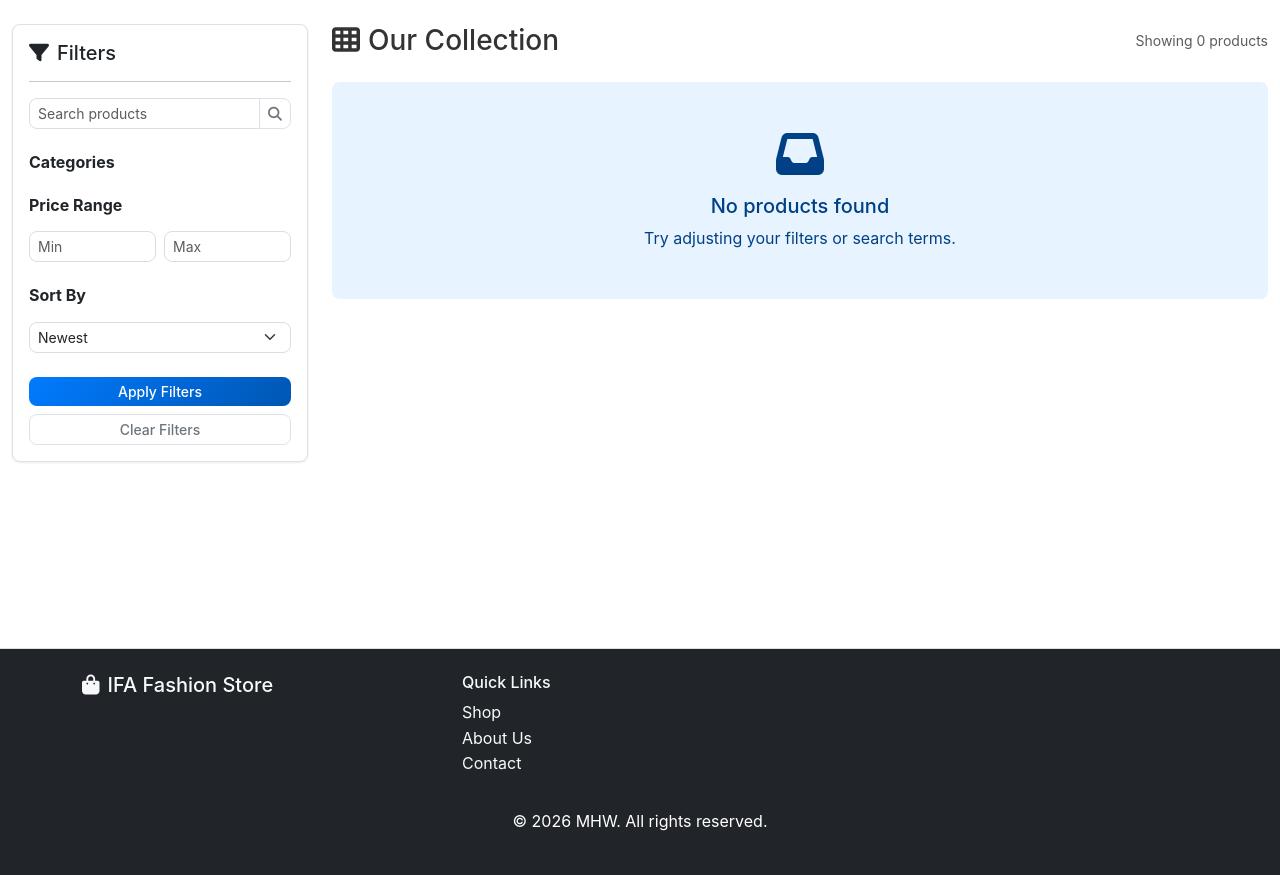
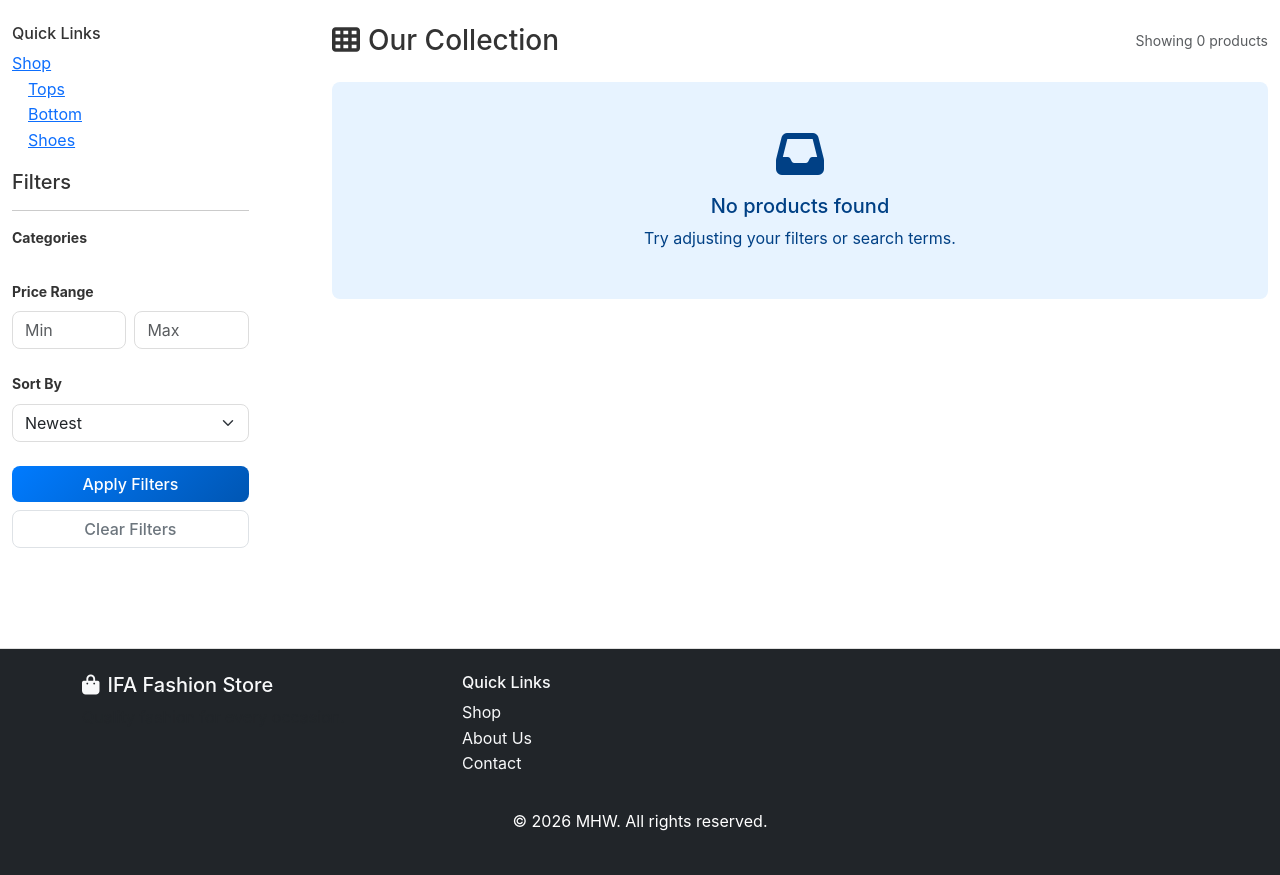
Before and after one commit to hicelery/commerce-all, a Django app: page / in a window 1280 px wide. Shown: the part 58-933 px from the top of the page. Run offline with Django 4.2, Linux system fonts and the light colour scheme; data that the repository does not hold is empty.

Commit message:
refactor product_list page for sidebar nav

```diff
--- a/products/templates/products/product_list.html
+++ b/products/templates/products/product_list.html
@@ -4,35 +4,44 @@
 
 {% block content %}
 <div class="row">
-    <!-- Sidebar Filters (Desktop) -->
-    <div class="col-lg-3 d-none d-lg-block">
-        <div class="card mb-4">
-            <div class="card-body">
-                <h5 class="card-title">
+
+<!--
+    =======================================================================================
+    Filters and Quick Links
+    - Show as offcanvas on mobile and sidebar on large screens
+    =======================================================================================
+-->
+    <!-- Filter Toggle -->
+    <div class="col-12 d-lg-none mb-3">
+        <button class="btn btn-outline-secondary w-100" data-bs-toggle="offcanvas" data-bs-target="#mobileFilters" aria-controls="mobileFilters">
             <i class="fas fa-filter me-2"></i>Filters
-                </h5>
-                <hr>
-
-                <!-- Search -->
-                <form method="get" action="{% url 'products:home' %}" class="mb-4">
-                    <div class="input-group">
-                        <input type="text" name="q" class="form-control form-control-sm" placeholder="Search products"
-                               value="{{ request.GET.q }}">
-                        <button class="btn btn-outline-secondary btn-sm" type="submit">
-                            <i class="fas fa-search"></i>
         </button>
     </div>
-                </form>
+
+    <!-- Filters Offcanvas-->
+    <div class="offcanvas offcanvas-start" tabindex="-1" id="mobileFilters" aria-labelledby="mobileFiltersLabel">
+        <div class="offcanvas-header">
+            <h5 class="offcanvas-title" id="mobileFiltersLabel">Filters</h5>
+            <button type="button" class="btn-close" data-bs-dismiss="offcanvas" aria-label="Close"></button>
+        </div>
+        <div class="offcanvas-body">
+            <form method="get" action="{% url 'products:home' %}">
+                <!-- Search -->
+                <div class="mb-4">
+                    <label class="form-label fw-bold">Search</label>
+                    <input type="text" name="q" class="form-control" placeholder="Search products"
+                        value="{{ request.GET.q }}">
+                </div>
 
                 <!-- Categories -->
                 <div class="mb-4">
-                    <h6 class="fw-bold mb-3">Categories</h6>
+                    <label class="form-label fw-bold">Categories</label>
                     {% for category in categories %}
                         <div class="form-check">
-                            <input class="form-check-input" type="checkbox" id="cat_{{ category.id }}"
+                            <input class="form-check-input" type="checkbox" id="mobile_cat_{{ category.id }}"
                                 name="category" value="{{ category.id }}"
                                 {% if category.id in selected_categories %}checked{% endif %}>
-                            <label class="form-check-label" for="cat_{{ category.id }}">
+                            <label class="form-check-label" for="mobile_cat_{{ category.id }}">
                                 {{ category.category_description }}
                             </label>
                         </div>
@@ -41,42 +50,97 @@
 
                 <!-- Price Range -->
                 <div class="mb-4">
-                    <h6 class="fw-bold mb-3">Price Range</h6>
-                    <div class="d-flex gap-2 mb-3">
-                        <input type="number" class="form-control form-control-sm" placeholder="Min" min="0"
+                    <label class="form-label fw-bold">Price Range</label>
+                    <div class="d-flex gap-2">
+                        <input type="number" class="form-control" placeholder="Min" min="0"
                             name="price_min" value="{{ request.GET.price_min }}">
-                        <input type="number" class="form-control form-control-sm" placeholder="Max" min="0"
+                        <input type="number" class="form-control" placeholder="Max" min="0"
                             name="price_max" value="{{ request.GET.price_max }}">
                     </div>
                 </div>
 
                 <!-- Sort -->
                 <div class="mb-4">
-                    <h6 class="fw-bold mb-3">Sort By</h6>
-                    <select class="form-select form-select-sm" name="sort">
+                    <label class="form-label fw-bold">Sort By</label>
+                    <select class="form-select" name="sort">
                         <option value="">Newest</option>
                         <option value="price_low" {% if request.GET.sort == 'price_low' %}selected{% endif %}>Price: Low to High</option>
                         <option value="price_high" {% if request.GET.sort == 'price_high' %}selected{% endif %}>Price: High to Low</option>
                         <option value="name" {% if request.GET.sort == 'name' %}selected{% endif %}>Name: A-Z</option>
-                        <option value="popular" {% if request.GET.sort == 'popular' %}selected{% endif %}>Most Popular</option>
                     </select>
                 </div>
 
-                <button type="submit" class="btn btn-primary w-100 btn-sm mb-2">Apply Filters</button>
-                <a href="{% url 'products:home' %}" class="btn btn-outline-secondary btn-sm w-100">Clear Filters</a>
-            </div>
+                <button type="submit" class="btn btn-primary w-100 mb-2">Apply Filters</button>
+                <a href="{% url 'products:home' %}" class="btn btn-outline-secondary w-100">Clear Filters</a>
+            </form>
         </div>
     </div>
 
-    <!-- Mobile Filter Toggle -->
-    <div class="col-12 d-lg-none mb-3">
-        <button class="btn btn-outline-secondary w-100" data-bs-toggle="offcanvas" data-bs-target="#mobileFilters" aria-controls="mobileFilters">
-            <i class="fas fa-filter me-2"></i>Filters
-        </button>
+    <!--Sidebar-->
+    <div class="col-12 col-lg-3 mb-4 d-none d-lg-block">
+        <!-- Show nav and filters as sidebar for large screens-->
+            <h6>Quick Links</h6>
+                <ul class="list-unstyled e">
+                    <li><a href="{% url 'products:home' %}">Shop</a></li>
+                    <ul class="list-unstyled mx-3 ">
+                        <li ><a href="{% url 'products:home' %}?category=1">Tops
+                            </a></li>
+                        <li><a href="{% url 'products:home' %}?category=2">Bottom
+                            </a></li>
+                        <li><a href="{% url 'products:home' %}?category=3">Shoes
+                            </a></li>
+                    </ul>
+                </ul>
+
+            <div class="small" style="width: 80%;">
+                <h5>Filters</h5>
+                <hr>
+                <form method="get" action="{% url 'products:home' %}">
+
+                    <!-- Categories -->
+                    <div class="mb-4">
+                        <label class="form-label fw-bold">Categories</label>
+                        {% for category in categories %}
+                            <div class="form-check">
+                                <input class="form-check-input" type="checkbox" id="mobile_cat_{{ category.id }}"
+                                    name="category" value="{{ category.id }}"
+                                    {% if category.id in selected_categories %}checked{% endif %}>
+                                <label class="form-check-label" for="mobile_cat_{{ category.id }}">
+                                    {{ category.category_description }}
+                                </label>
+                            </div>
+                        {% endfor %}
                     </div>
 
+                    <!-- Price Range -->
+                    <div class="mb-4">
+                        <label class="form-label fw-bold">Price Range</label>
+                        <div class="d-flex gap-2">
+                            <input type="number" class="form-control" placeholder="Min" min="0"
+                                name="price_min" value="{{ request.GET.price_min }}">
+                            <input type="number" class="form-control" placeholder="Max" min="0"
+                                name="price_max" value="{{ request.GET.price_max }}">
+                        </div>
+                    </div>
+
+                    <!-- Sort -->
+                    <div class="mb-4">
+                        <label class="form-label fw-bold">Sort By</label>
+                        <select class="form-select" name="sort">
+                            <option value="">Newest</option>
+                            <option value="price_low" {% if request.GET.sort == 'price_low' %}selected{% endif %}>Price: Low to High</option>
+                            <option value="price_high" {% if request.GET.sort == 'price_high' %}selected{% endif %}>Price: High to Low</option>
+                            <option value="name" {% if request.GET.sort == 'name' %}selected{% endif %}>Name: A-Z</option>
+                        </select>
+                    </div>
+
+                    <button type="submit" class="btn btn-primary w-100 mb-2">Apply Filters</button>
+                    <a href="{% url 'products:home' %}" class="btn btn-outline-secondary w-100">Clear Filters</a>
+                </form>
+            </div>
+    </div>
     <!-- Products Grid -->
-    <div class="col-lg-9">
+    <div class="col-12 col-lg-9">
         <!-- Header with count and view options -->
         <div class="d-flex justify-content-between align-items-center mb-4">
             <h3 class="mb-0">
@@ -211,62 +275,6 @@
     </div>
 </div>
 
-<!-- Mobile Filter Offcanvas -->
-<div class="offcanvas offcanvas-start d-lg-none" tabindex="-1" id="mobileFilters" aria-labelledby="mobileFiltersLabel">
-    <div class="offcanvas-header">
-        <h5 class="offcanvas-title" id="mobileFiltersLabel">Filters</h5>
-        <button type="button" class="btn-close" data-bs-dismiss="offcanvas" aria-label="Close"></button>
-    </div>
-    <div class="offcanvas-body">
-        <form method="get" action="{% url 'products:home' %}">
-            <!-- Search -->
-            <div class="mb-4">
-                <label class="form-label fw-bold">Search</label>
-                <input type="text" name="q" class="form-control" placeholder="Search products"
-                       value="{{ request.GET.q }}">
-            </div>
 
-            <!-- Categories -->
-            <div class="mb-4">
-                <label class="form-label fw-bold">Categories</label>
-                {% for category in categories %}
-                    <div class="form-check">
-                        <input class="form-check-input" type="checkbox" id="mobile_cat_{{ category.id }}"
-                               name="category" value="{{ category.id }}"
-                               {% if category.id in selected_categories %}checked{% endif %}>
-                        <label class="form-check-label" for="mobile_cat_{{ category.id }}">
-                            {{ category.category_description }}
-                        </label>
-                    </div>
-                {% endfor %}
-            </div>
-
-            <!-- Price Range -->
-            <div class="mb-4">
-                <label class="form-label fw-bold">Price Range</label>
-                <div class="d-flex gap-2">
-                    <input type="number" class="form-control" placeholder="Min" min="0"
-                           name="price_min" value="{{ request.GET.price_min }}">
-                    <input type="number" class="form-control" placeholder="Max" min="0"
-                           name="price_max" value="{{ request.GET.price_max }}">
-                </div>
-            </div>
-
-            <!-- Sort -->
-            <div class="mb-4">
-                <label class="form-label fw-bold">Sort By</label>
-                <select class="form-select" name="sort">
-                    <option value="">Newest</option>
-                    <option value="price_low" {% if request.GET.sort == 'price_low' %}selected{% endif %}>Price: Low to High</option>
-                    <option value="price_high" {% if request.GET.sort == 'price_high' %}selected{% endif %}>Price: High to Low</option>
-                    <option value="name" {% if request.GET.sort == 'name' %}selected{% endif %}>Name: A-Z</option>
-                </select>
-            </div>
-
-            <button type="submit" class="btn btn-primary w-100 mb-2">Apply Filters</button>
-            <a href="{% url 'products:home' %}" class="btn btn-outline-secondary w-100">Clear Filters</a>
-        </form>
-    </div>
-</div>
 
 {% endblock %}
--- a/templates/base.html
+++ b/templates/base.html
@@ -82,7 +82,7 @@
     {% endif %}
 
     <!-- Main Content -->
-    <main class= "pt-4" style="width: 100%;">
+    <main class="pt-4" style="width: 100%;">
         <div class="container-fluid">
             {% block content %}{% endblock %}
         </div>
```
Lines whose indentation alone changed are shown as unchanged.
